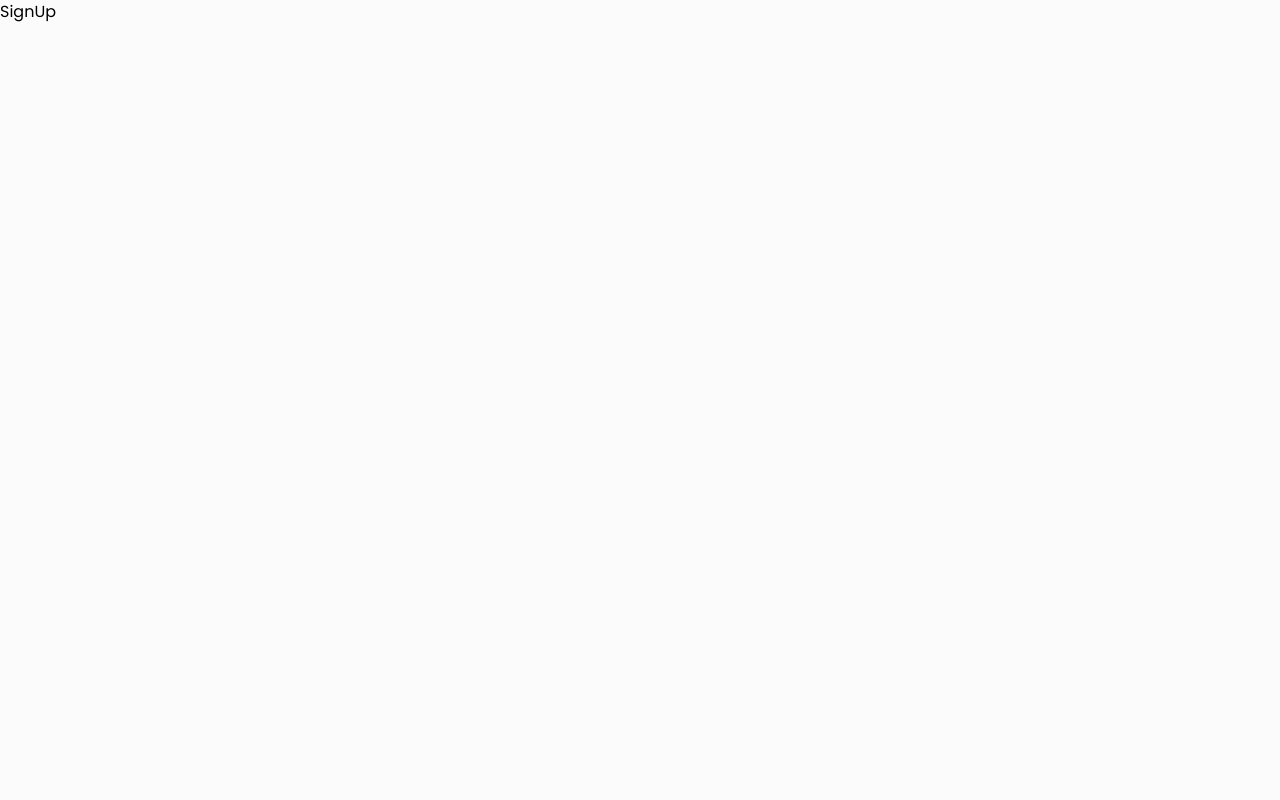
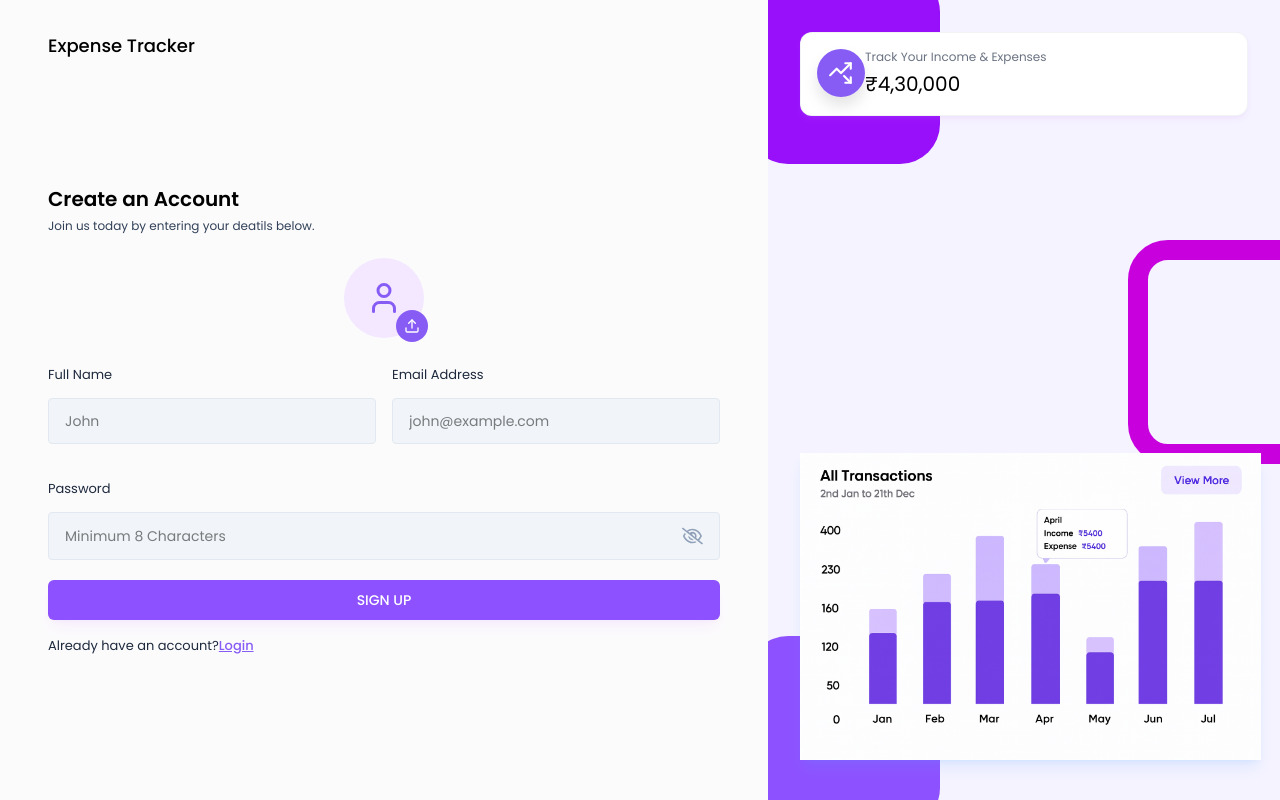
Before and after one commit to Sarg3n7/Expense-Tracker, a React (Vite) app in the folder frontend/: page /signUp in a window 1280 px wide. Built offline with nearby package versions, Linux system fonts and the light colour scheme.

Commit message:
implemented sign-up form UI

```diff
--- /dev/null
+++ b/frontend/src/components/Inputs/ProfilePhotoSelector.jsx
@@ -0,0 +1,70 @@
+import React, { useRef, useState } from 'react'
+import { LuUser, LuUpload, LuTrash } from 'react-icons/lu'
+
+const ProfilePhotoSelector = ({ image, setImage }) => {
+    const inputRef = useRef(null)
+    const [previewUrl, setPreviewUrl] = useState(null)
+
+    const handleImageChange = (event) => {
+        const file = event.target.files[0]
+        if (file){
+            //update the image state
+            setImage(file)
+
+            //Generate preview URL from the file
+            const preview = URL.createObjectURL(file)
+            setPreviewUrl(preview)
+        }
+    }
+
+    const handleRemoveImage = () => {
+        setImage(null)
+        setPreviewUrl(null)
+    }
+
+    const onChooseFile = () => {
+        inputRef.current.click()
+    }
+
+  return (
+    <div className='flex justify-center mb-6'>
+        <input
+            type="file"
+            accept="image/*"
+            ref={inputRef}
+            onChange={handleImageChange}
+            className='hidden'
+        />
+
+        {!image ? (
+            <div className='w-20 h-20 flex items-center justify-center bg-purple-100 rounded-full relative'>
+                <LuUser className='text-4xl text-primary' />
+                <button
+                    type="button"
+                    className='w-8 h-8 flex items-center justify-center bg-primary text-white rounded-full absolute -bottom-1 -right-1'
+                    onClick={onChooseFile}
+                >
+                    <LuUpload/>
+                </button>
+            </div>
+        ) : (
+            <div className='relative'>
+                <img
+                    src={previewUrl}
+                    alt="profile photo"
+                    className='w-20 h-20 rounded-full object-cover'
+                />
+                <button
+                    type='button'
+                    className='w-8 h-8 flex items-center justify-center bg-red-500 text-white rounded-full absolute -bottom-1 -right-1'
+                    onClick={handleRemoveImage}
+                >
+                    <LuTrash/>
+                </button>
+            </div>
+        )}
+    </div>
+  )
+}
+
+export default ProfilePhotoSelector
--- a/frontend/src/pages/Auth/Login.jsx
+++ b/frontend/src/pages/Auth/Login.jsx
@@ -63,7 +63,6 @@
             <Link className="font-medium text-primary underline" to="/signUp">
               SignUp
             </Link>
-
           </p>
         </form>
 
--- a/frontend/src/pages/Auth/SignUp.jsx
+++ b/frontend/src/pages/Auth/SignUp.jsx
@@ -3,10 +3,88 @@
 import { Link, useNavigate } from 'react-router-dom'
 import Input from '../../components/Inputs/Input'
 import { validateEmail } from '../../utils/helper'
+import ProfilePhotoSelector from '../../components/Inputs/ProfilePhotoSelector'
 
 const SignUp = () => {
+  const [profilePic, setProfilePic] = useState(null)
+  const [fullName, setFullName] = useState("")
+  const [email, setEmail] = useState("")
+  const [password, setPassword] = useState("")
+  const [error, setError] = useState(null)
+
+
+  //Handle sign up form submit
+  const handleSignUp = async (e) => {
+    e.preventDefault()
+
+    let profileImageUrl = ""
+
+    if(!fullName){
+      setError("Please enter your name")
+      return
+    }
+    if(!validateEmail(email)){
+      setError("Please enter a valid email address")
+      return
+    }
+
+    if(!password){
+      setError("Please enter the password")
+      return
+    }
+
+    setError("")
+
+    //SignUp API Call
+  }
   return (
-    <div>SignUp</div>
+    <AuthLayout>
+      <div className='lg:w-[100%] h-auto md:h-full mt-10 md:mt-0 flex flex-col justify-center'>
+        <h3 className='text-xl font-semibold text-black'>Create an Account</h3>
+        <p className='text-xs text-slate-700 mt-[5px] mb-6'>Join us today by entering your deatils below.</p>
+        <form onSubmit={handleSignUp}>
+
+          <ProfilePhotoSelector image={profilePic} setImage={setProfilePic}/>
+
+          <div className='grid grid-cols-1 md:grid-cols-2 gap-4'>
+            <Input
+              value={fullName}
+              onChange={({target}) => setFullName(target.value)}
+              label="Full Name"
+              placeholder="John"
+              type="text"
+            />
+            <Input
+              value={email}
+              onChange ={({target}) => setEmail(target.value)}
+              label ="Email Address"
+              placeholder = "john@example.com"
+              type="text"
+            />
+
+            <div className='col-span-2'>
+              <Input
+                value={password}
+                onChange ={({target}) => setPassword(target.value)}
+                label ="Password"
+                placeholder = "Minimum 8 Characters"
+                type="password"
+              />
+            </div>
+          </div>
+
+          {error && <p className='text-red-500 text-xs pb-2.5'>{error}</p>}
+          <button type='submit' className='btn-primary'>SIGN UP</button>
+
+          <p className='text-[13px] text-slate-800 mt-3'>
+            Already have an account?{""}
+            <Link className="font-medium text-primary underline" to="/login">
+              Login
+            </Link>
+          </p>
+        </form>
+      </div>
+    </AuthLayout>
   )
 }
 
```
